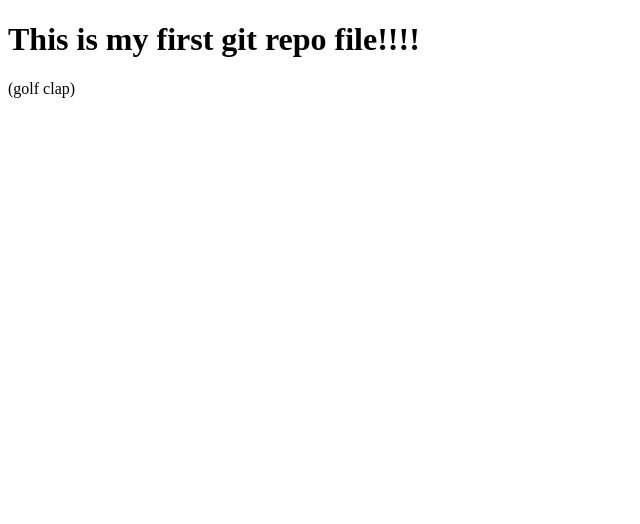
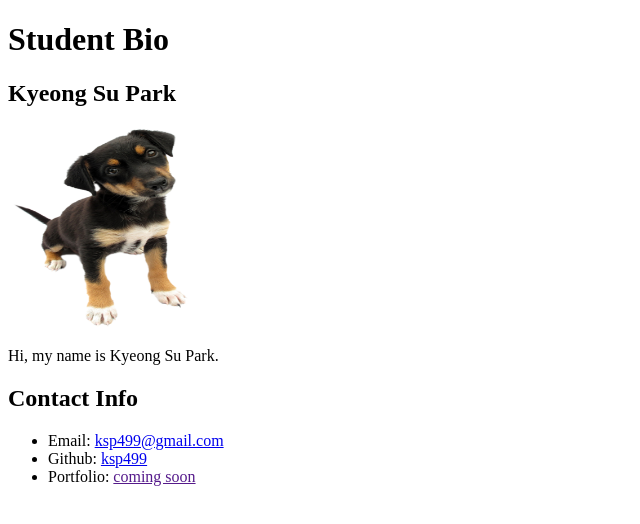
Before and after one commit to ksp499/Forking-Time, a plain HTML site: page index.html in a window 1280 px wide. Shown: the whole page, without its empty margins (0-640 px from the left). Drawn offline with Linux system fonts and the light colour scheme.

Commit message:
Created a bio page

```diff
--- a/index.html
+++ b/index.html
@@ -2,10 +2,18 @@
 <html lang="en">
 <head>
   <meta charset="utf-8">
-  <title>My first html file</title>
+  <title>Student Bio</title>
 </head>
 <body>
-	<h1>This is my first git repo file!!!!</h1>
-	<p>(golf clap)</p>
+	<h1>Student Bio</h1>
+	<h2>Kyeong Su Park</h2>
+	<img src="pup.png" height="200px" width="200px">
+	<p>Hi, my name is Kyeong Su Park.</p>
+	<h2>Contact Info</h2>
+	<ul>
+		<li>Email: <a href="ksp499@gmail.com">ksp499@gmail.com</a></li>
+		<li>Github: <a href="https://github.com/ksp499">ksp499</a></li>
+		<li>Portfolio: <a href="">coming soon</a></li>
+	</ul>
 </body>
 </html>
```
Also changed, not shown: pup.png (added).
